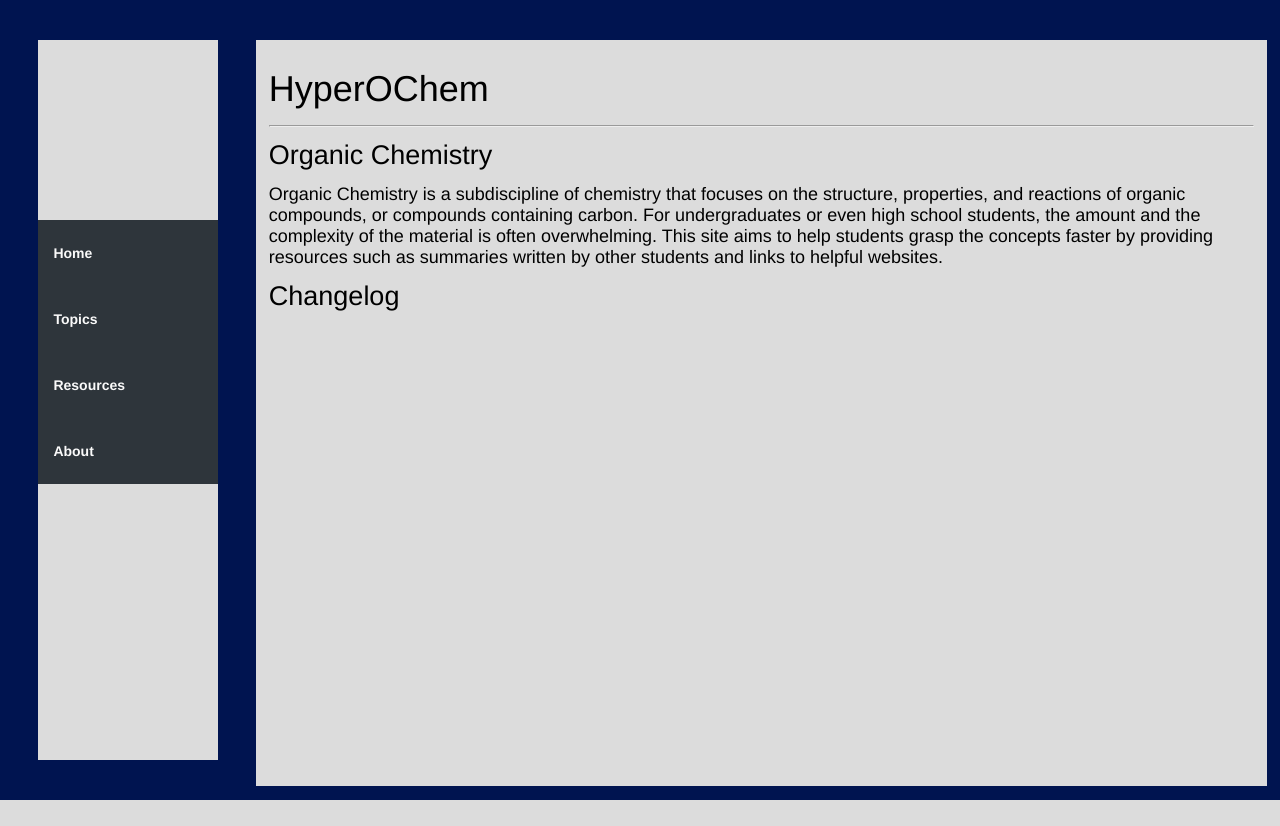
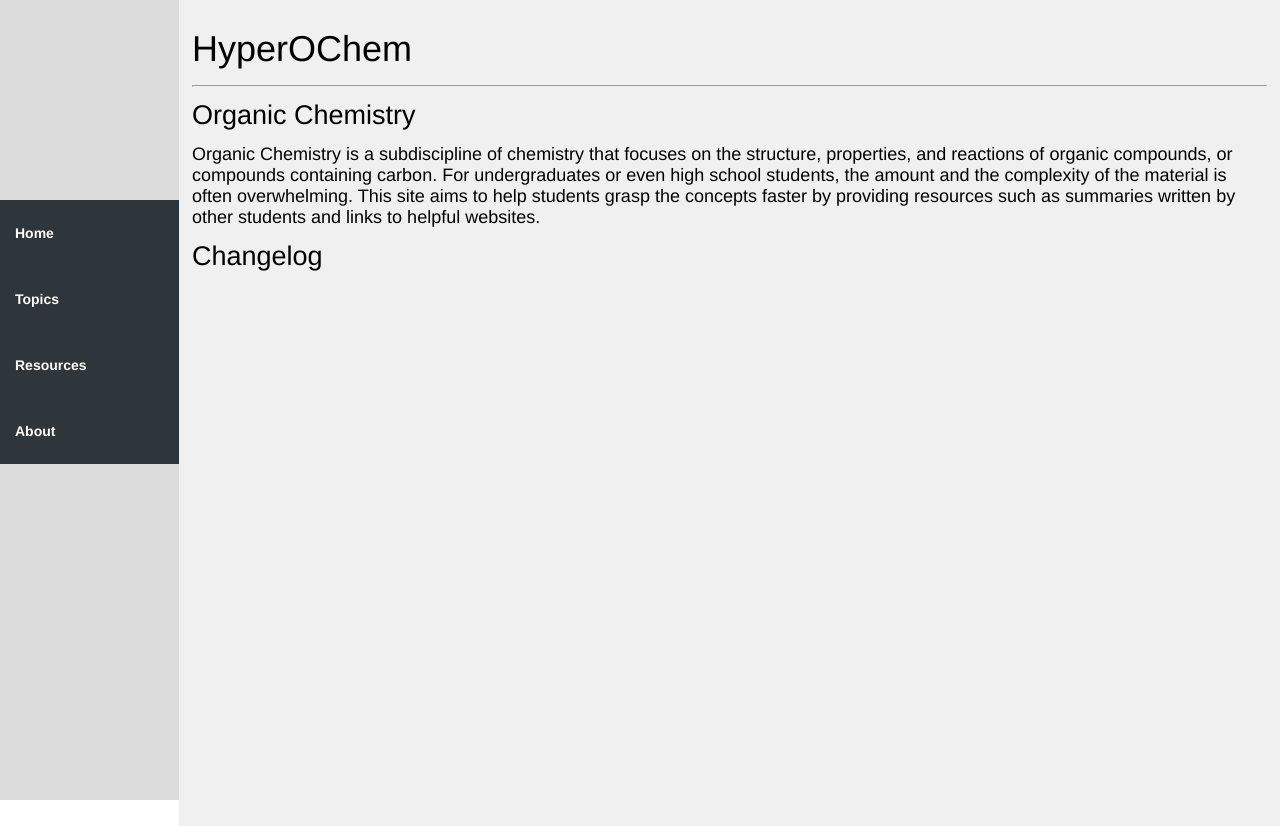
Before and after one commit to legacy1121/HyperOChem, a PHP site: page /index.php in a window 1280 px wide. Before the commit the page ends 800 px from the top, so only its background shows below. Run offline with PHP 8.4, Linux system fonts and the light colour scheme.

Commit message:
CSS Update #6

```diff
--- a/styles.css
+++ b/styles.css
@@ -1,22 +1,21 @@
 body {
-	background-color: rgb(0,20,80);
 	background-size: 100%;
 	background-attachment: fixed;
 	background-repeat: repeat-n;
 	margin: 0;
-	overflow-x: hidden;
-	overflow-y: auto;
+	overflow: hidden;
 	font-size: 18;
 	font-family: Helvetica, sans-serif;
 }
 
 div.main {
+	overflow-y: auto;
 	position: relative;
-	min-height: 90vh;
-	top: 5vh;
-	left: 20vw;
-	width: 77vw;
-	background-color: rgb(220,220,220);
+	min-height: 100vh;
+	top: 0;
+	left: 14vw;
+	width: 84vw;
+	background-color: rgb(240,240,240);
 	padding: 1% 1% 1% 1%;
 }
 
@@ -32,10 +31,10 @@ p.subtitle {
 
 #panel{
 	position: fixed;
-	top: 5vh;
-	left: 3vw;
+	top: 0;
+	left: 0;
 	width: 14vw;
-	height: 90vh;
+	height: 100vh;
 	background-color: rgb(220,220,220);
 }
 
```
